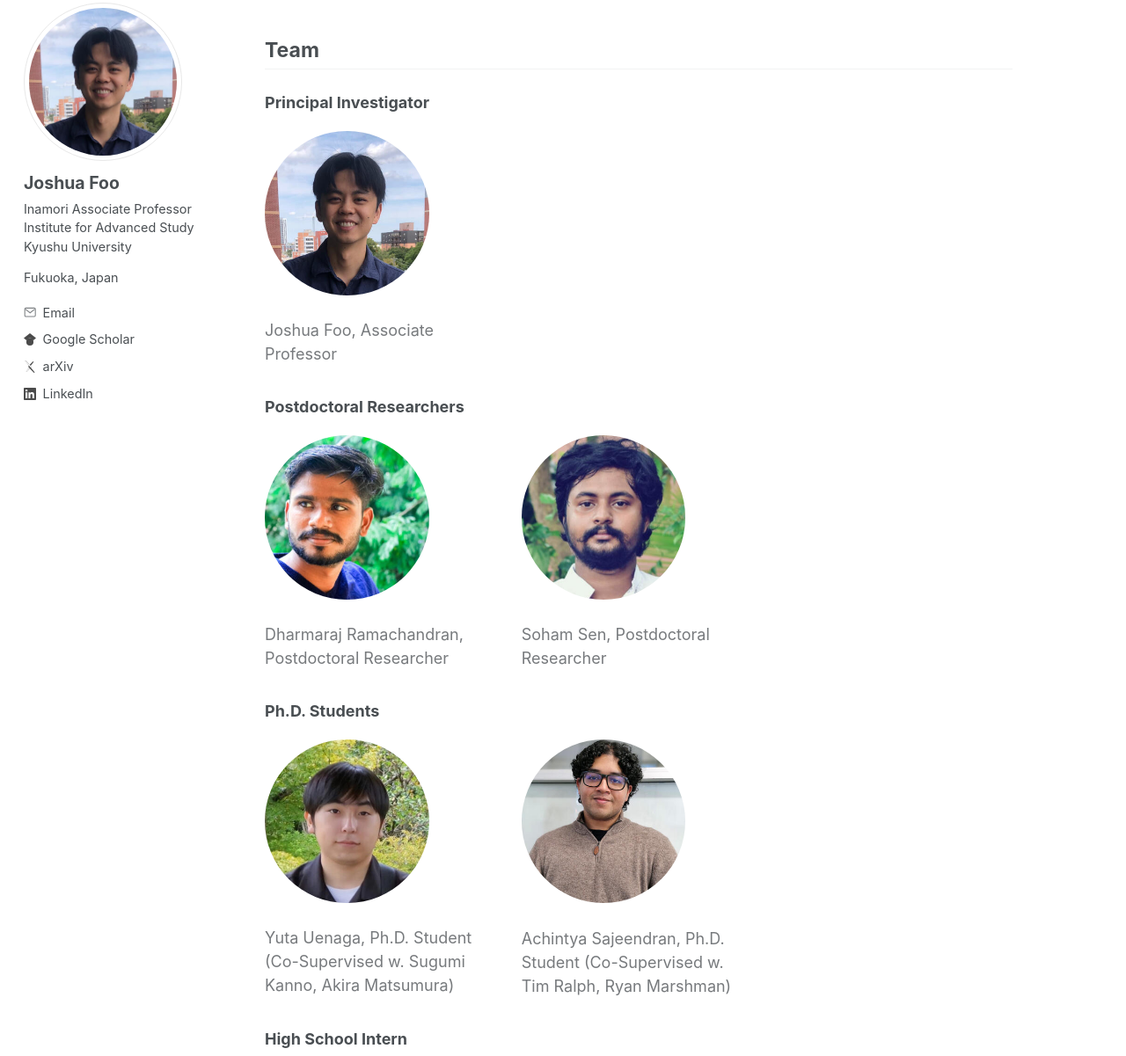
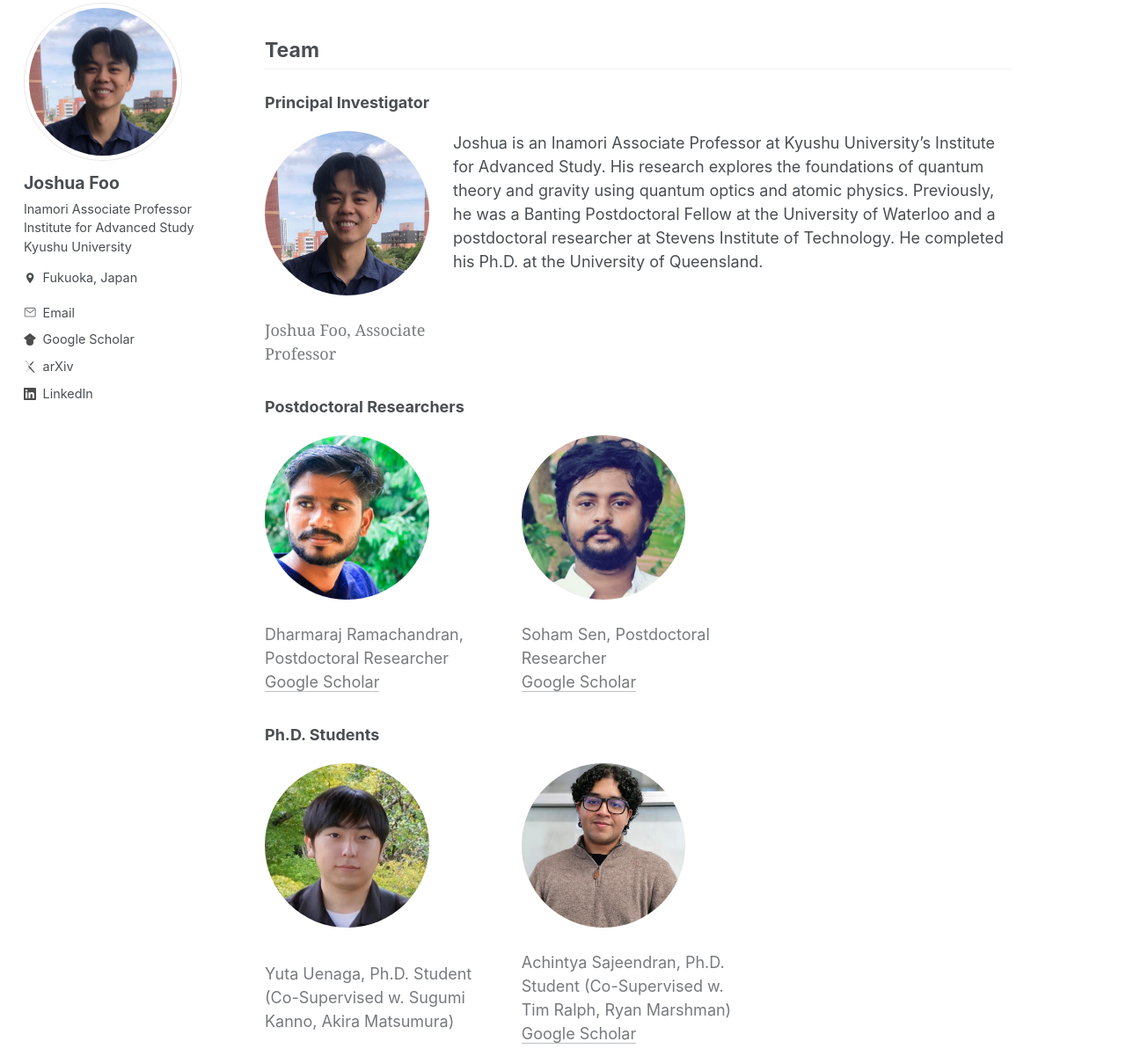
Before and after one commit to joshuafoo/research-website, a plain HTML site: page team.html in a window 1280 px wide. Shown: the part 101-1302 px from the top of the page at 88% size. Drawn offline with Linux system fonts and the light colour scheme.

Commit message:
Update profile and team information
Co-authored-by: Copilot <223556219+Copilot@users.noreply.github.com>

```diff
--- a/team.html
+++ b/team.html
@@ -6,7 +6,7 @@
   <meta name="description" content="Joshua Foo, theoretical physicist and Inamori Associate Professor at Kyushu University.">
   <title>Team | Joshua Foo</title>
   <link rel="stylesheet" href="assets/css/academicpages.css">
-  <link rel="stylesheet" href="assets/css/site.css">
+  <link rel="stylesheet" href="assets/css/site.css?v=20261121b">
 </head>
 <body>
   <header class="masthead">
@@ -20,7 +20,7 @@
       <img src="assets/images/image06.jpg" alt="Joshua Foo">
       <h1>Joshua Foo</h1>
       <p>Inamori Associate Professor<br>Institute for Advanced Study<br>Kyushu University</p>
-      <p>Fukuoka, Japan</p>
+      <p class="location"><svg viewBox="0 0 24 24" fill="currentColor" aria-hidden="true"><path d="M12 2a7 7 0 0 0-7 7c0 5 7 13 7 13s7-8 7-13a7 7 0 0 0-7-7Zm0 10a3 3 0 1 1 0-6 3 3 0 0 1 0 6Z"></path></svg> Fukuoka, Japan</p>
       <ul class="social-links" aria-label="Profile links">
         <li><a href="index.html#contact"><svg viewBox="0 0 24 24" fill="none" stroke="currentColor" stroke-width="1.8" aria-hidden="true"><rect x="2" y="4" width="20" height="16" rx="2"></rect><path d="m3 6 9 7 9-7"></path></svg> Email</a></li>
         <li><a href="https://scholar.google.com/citations?user=iPHpngQAAAAJ&amp;hl=en"><img src="assets/icons/googlescholar.svg" alt=""> Google Scholar</a></li>
@@ -32,18 +32,19 @@
       <section id="team">
         <h2>Team</h2>
         <h3>Principal Investigator</h3>
-        <div class="team-grid">
+        <div class="team-lead">
           <figure><img src="assets/images/image01.jpg" alt="Joshua Foo, Associate Professor" loading="lazy"><figcaption>Joshua Foo, Associate Professor</figcaption></figure>
+          <p>Joshua is an Inamori Associate Professor at Kyushu University’s Institute for Advanced Study. His research explores the foundations of quantum theory and gravity using quantum optics and atomic physics. Previously, he was a Banting Postdoctoral Fellow at the University of Waterloo and a postdoctoral researcher at Stevens Institute of Technology. He completed his Ph.D. at the University of Queensland.</p>
         </div>
         <h3>Postdoctoral Researchers</h3>
         <div class="team-grid">
-          <figure><img src="assets/images/image02.jpg" alt="Dharmaraj Ramachandran, Postdoctoral Researcher" loading="lazy"><figcaption>Dharmaraj Ramachandran, Postdoctoral Researcher</figcaption></figure>
-          <figure><img src="assets/images/image08.jpg" alt="Soham Sen, Postdoctoral Researcher" loading="lazy"><figcaption>Soham Sen, Postdoctoral Researcher</figcaption></figure>
+          <figure><img src="assets/images/image02.jpg" alt="Dharmaraj Ramachandran, Postdoctoral Researcher" loading="lazy"><figcaption>Dharmaraj Ramachandran, Postdoctoral Researcher<br><a href="https://scholar.google.ca/citations?user=QgnUZ7MAAAAJ&amp;hl=en">Google Scholar</a></figcaption></figure>
+          <figure><img src="assets/images/image08.jpg" alt="Soham Sen, Postdoctoral Researcher" loading="lazy"><figcaption>Soham Sen, Postdoctoral Researcher<br><a href="https://scholar.google.ca/citations?user=hGWFK_4AAAAJ&amp;hl=en">Google Scholar</a></figcaption></figure>
         </div>
         <h3>Ph.D. Students</h3>
         <div class="team-grid">
           <figure><img src="assets/images/image05.jpg" alt="Yuta Uenaga, Ph.D. Student (Co-Supervised w. Sugumi Kanno, Akira Matsumura)" loading="lazy"><figcaption>Yuta Uenaga, Ph.D. Student (Co-Supervised w. Sugumi Kanno, Akira Matsumura)</figcaption></figure>
-          <figure><img src="assets/images/image09.jpg" alt="Achintya Sajeendran, Ph.D. Student (Co-Supervised w. Tim Ralph, Ryan Marshman)" loading="lazy"><figcaption>Achintya Sajeendran, Ph.D. Student (Co-Supervised w. Tim Ralph, Ryan Marshman)</figcaption></figure>
+          <figure><img src="assets/images/image09.jpg" alt="Achintya Sajeendran, Ph.D. Student (Co-Supervised w. Tim Ralph, Ryan Marshman)" loading="lazy"><figcaption>Achintya Sajeendran, Ph.D. Student (Co-Supervised w. Tim Ralph, Ryan Marshman)<br><a href="https://scholar.google.com/citations?user=iwZJxNQAAAAJ&amp;hl=en">Google Scholar</a></figcaption></figure>
         </div>
         <h3>High School Intern</h3>
         <div class="team-grid">
```
Also changed, not shown: gallery.html (+2 -2 lines), index.html (+2 -2 lines), news.html (+2 -2 lines).
